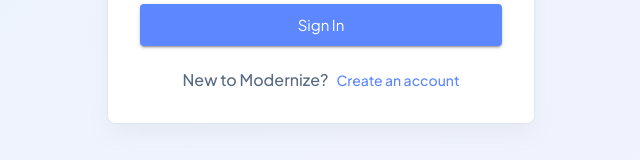
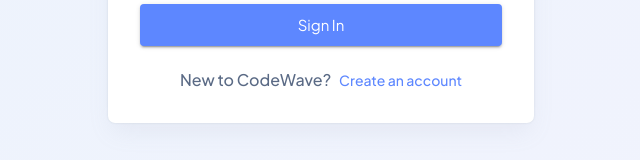
Before and after one commit to Palaciodiego008/codewave-app, a Next.js app: page /authentication/login in a window 1280 px wide. Shown: the part 531-691 px from the top of the page, without its empty margins (319-959 px from the left). Built offline with nearby package versions, Linux system fonts and the light colour scheme; no server answers; sample sign-in values are in the browser's storage.

Commit message:
a few changes

```diff
--- a/src/app/(dashboard)/projects/[id]/components/FormEditor/FormEditor.tsx
+++ b/src/app/(dashboard)/projects/[id]/components/FormEditor/FormEditor.tsx
@@ -63,7 +63,7 @@
   useEffect(() => {
     if (!isEmpty(project)) {
       setTimeout(() => {
-        editorRef.current.setValue(project.snapshot_code);
+        editorRef.current.setValue(project?.snapshot_code);
       }, 1000)
     }
   }, [project])
--- a/src/app/authentication/login/page.tsx
+++ b/src/app/authentication/login/page.tsx
@@ -70,7 +70,7 @@
                       variant="h6"
                       fontWeight="500"
                     >
-                      New to Modernize?
+                      New to CodeWave?
                     </Typography>
                     <Typography
                       component={Link}
```
Also changed, not shown: src/app/(dashboard)/layout/sidebar/MenuItems.tsx (+6 -6 lines).
